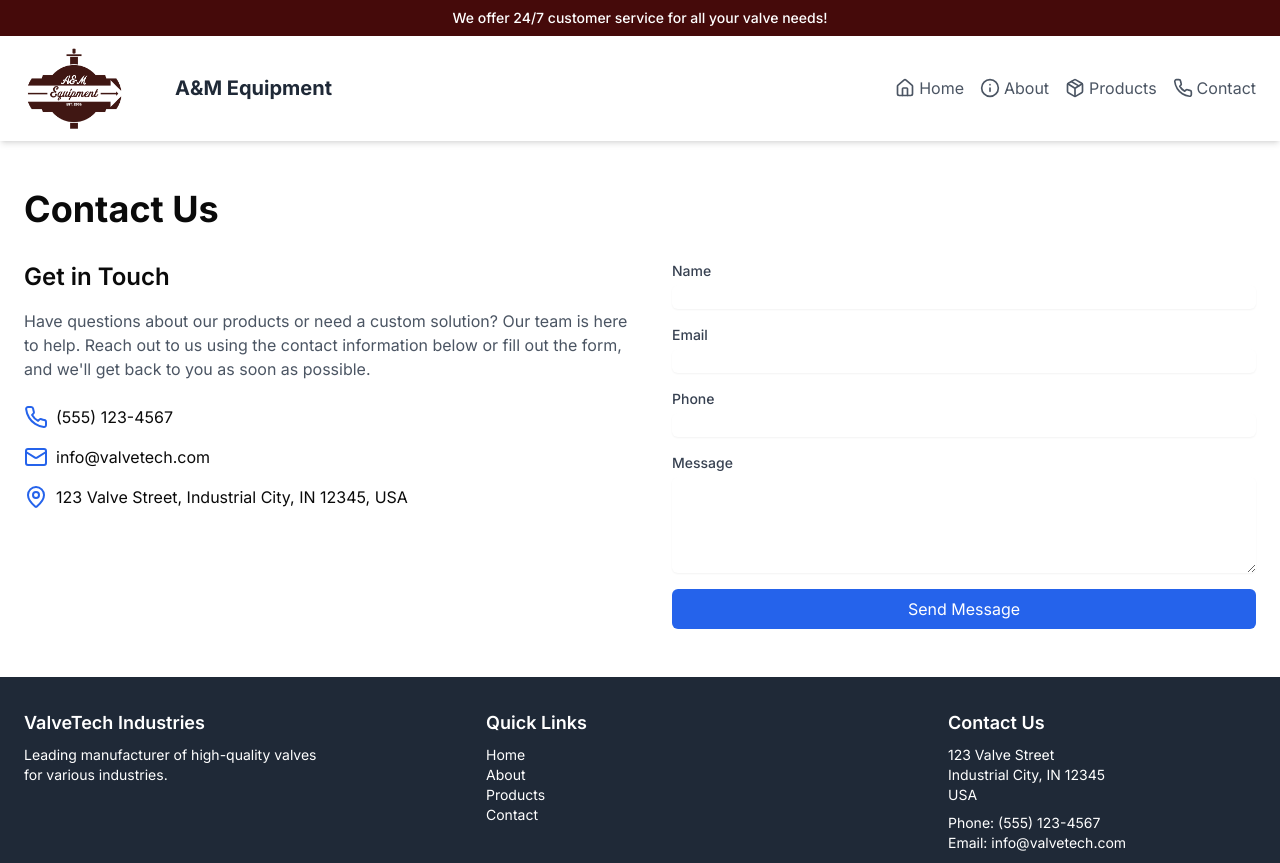
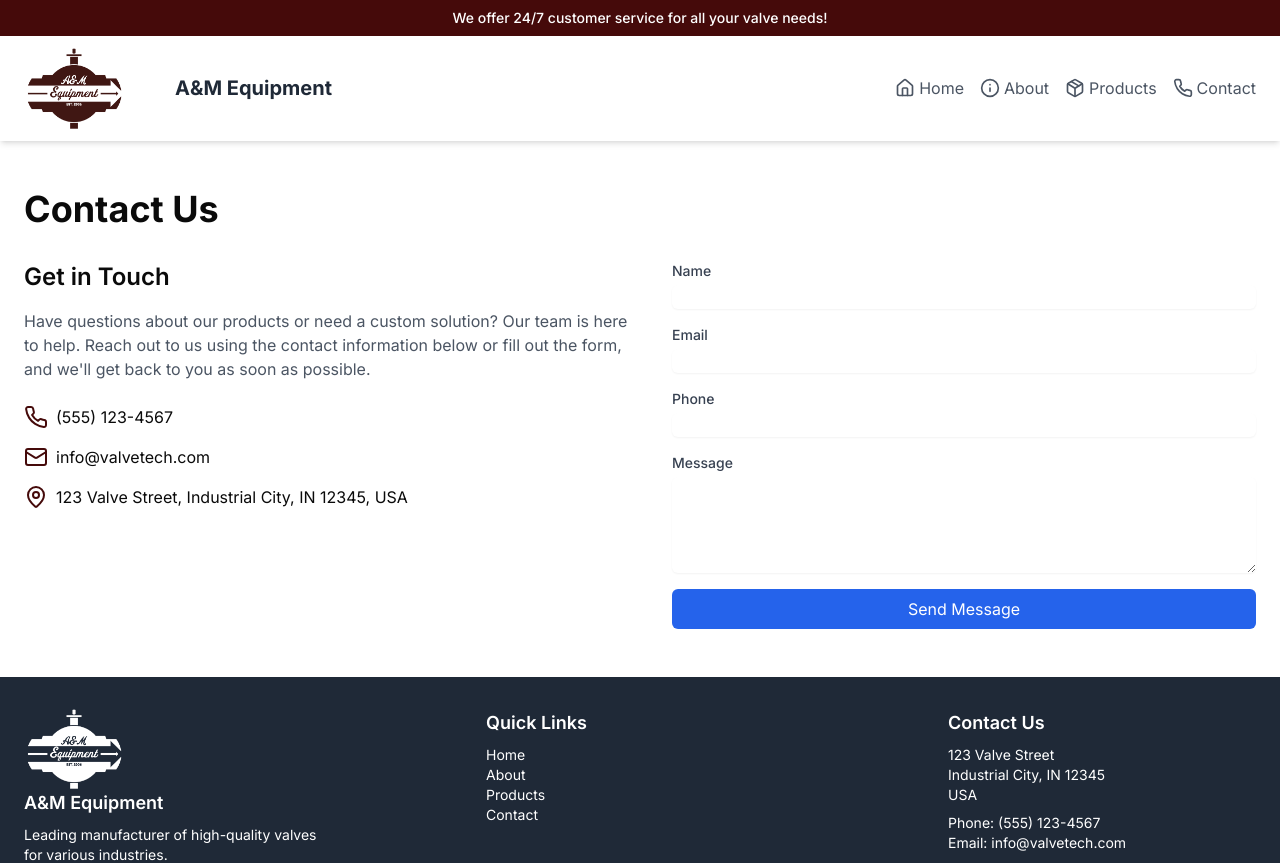
Before and after one commit to JoshuaMillerCode/a-m-equipment, a Next.js app: page /contact in a window 1280 px wide. Shown: the top 863 px of the page. Built offline with nearby package versions, Linux system fonts and the light colour scheme.

Commit message:
final updates on consept

```diff
--- a/app/components/Footer.tsx
+++ b/app/components/Footer.tsx
@@ -1,3 +1,4 @@
+import Image from "next/image"
 import Link from "next/link"
 
 export default function Footer() {
@@ -6,7 +7,13 @@ export default function Footer() {
       <div className="container mx-auto px-6 py-8">
         <div className="flex flex-wrap justify-between">
           <div className="w-full md:w-1/4 mb-6 md:mb-0">
-            <h3 className="text-lg font-semibold mb-2">ValveTech Industries</h3>
+            <Image
+              src="/AM+logo_white.png"
+              alt="A&M Logo"
+              width={100}
+              height={100}
+            />
+            <h3 className="text-lg font-semibold mb-2">A&M Equipment</h3>
             <p className="text-sm">Leading manufacturer of high-quality valves for various industries.</p>
           </div>
           <div className="w-full md:w-1/4 mb-6 md:mb-0">
--- a/app/contact/page.tsx
+++ b/app/contact/page.tsx
@@ -13,15 +13,15 @@ export default function Contact() {
           </p>
           <div className="space-y-4">
             <div className="flex items-center">
-              <Phone className="w-6 h-6 text-blue-600 mr-2" />
+              <Phone className="w-6 h-6 text-red-950 mr-2" />
               <span>(555) 123-4567</span>
             </div>
             <div className="flex items-center">
-              <Mail className="w-6 h-6 text-blue-600 mr-2" />
+              <Mail className="w-6 h-6 text-red-950 mr-2" />
               <span>info@valvetech.com</span>
             </div>
             <div className="flex items-center">
-              <MapPin className="w-6 h-6 text-blue-600 mr-2" />
+              <MapPin className="w-6 h-6 text-red-950 mr-2" />
               <span>123 Valve Street, Industrial City, IN 12345, USA</span>
             </div>
           </div>
--- a/app/products/page.tsx
+++ b/app/products/page.tsx
@@ -54,7 +54,7 @@ export default function Products() {
             <div className="p-6">
               <h2 className="text-2xl font-semibold mb-2">{product.name}</h2>
               <p className="text-gray-600 mb-4">{product.description}</p>
-              <button className="bg-blue-600 text-white py-2 px-4 rounded hover:bg-blue-700 transition duration-300">
+              <button className="bg-red-950 text-white py-2 px-4 rounded hover:bg-white hover:text-black hover:drop-shadow-xl  transition duration-300">
                 Request Quote
               </button>
             </div>
```
